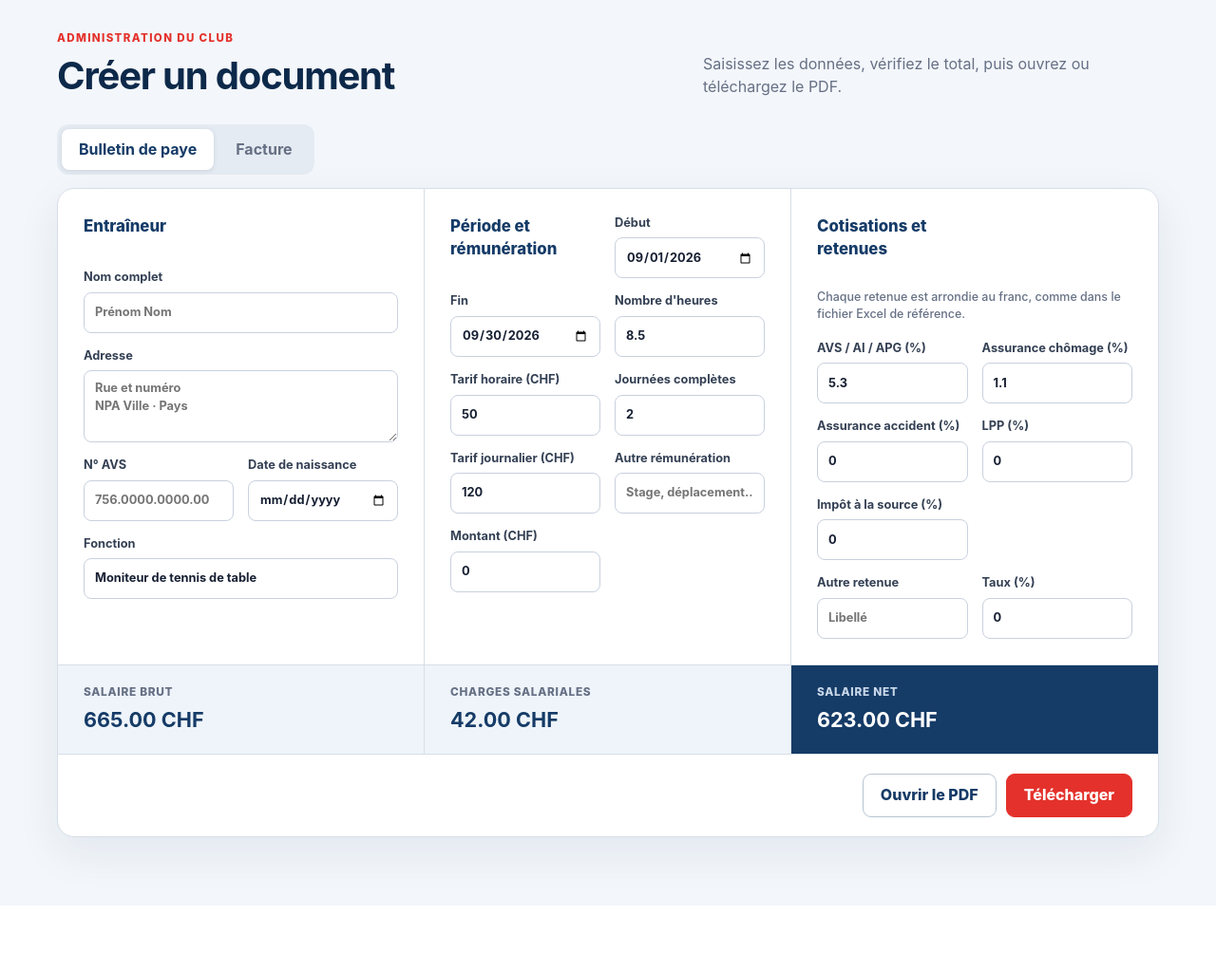
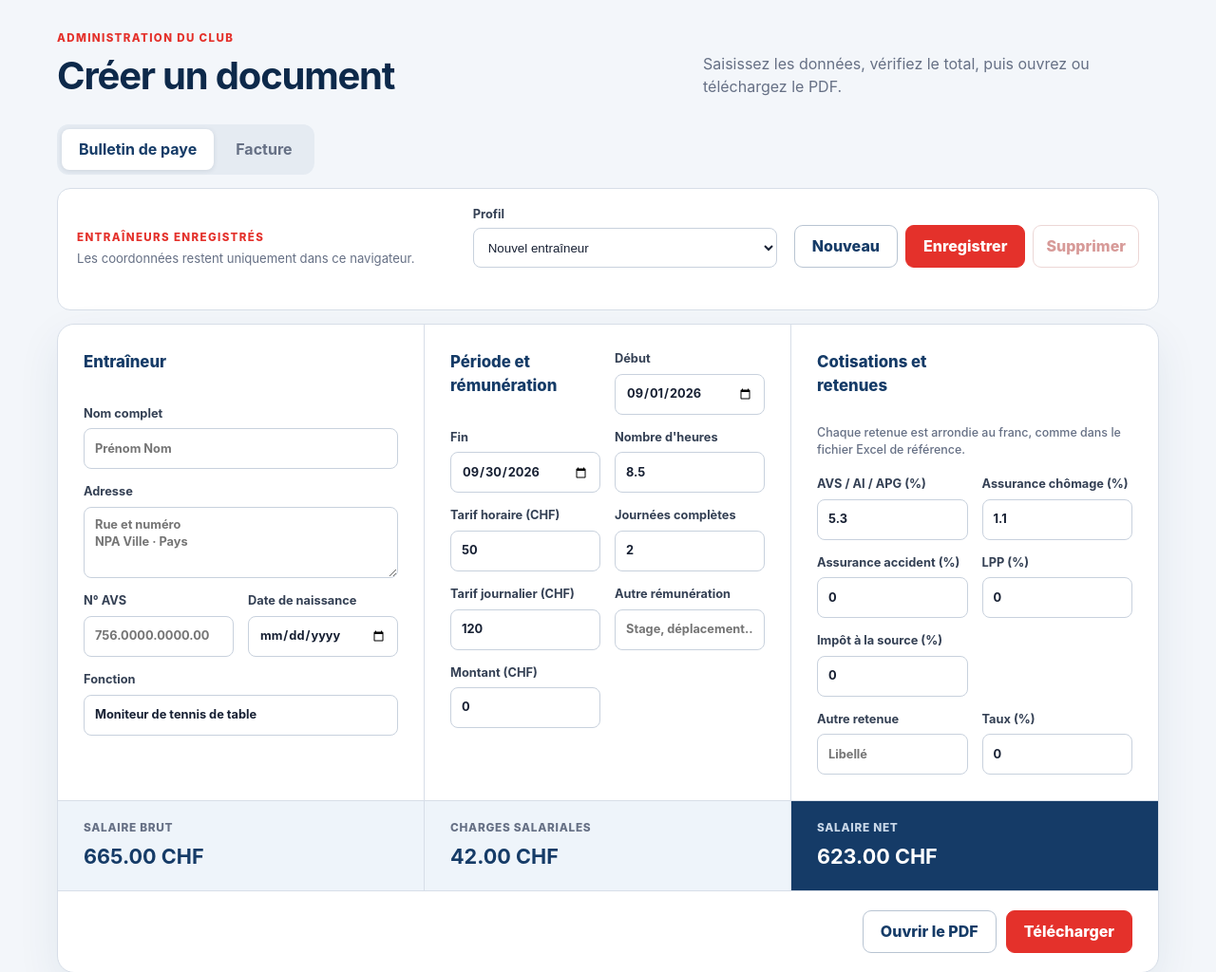
Before and after one commit to grigolet/meyrin-fiche-paye, a Flask app: page / in a window 1280 px wide. Shown: the part 76-1100 px from the top of the page at 95% size. Before the commit the page ends 1010 px from the top, so only its background shows below. Run offline with Flask 3, Linux system fonts and the light colour scheme.

Commit message:
Add reusable trainer profiles

```diff
--- a/static/app.js
+++ b/static/app.js
@@ -3,6 +3,79 @@ const number = (value) => {
   return Number.isFinite(parsed) ? parsed : 0;
 };
 const chf = (value) => `${value.toFixed(2)} CHF`;
+const PROFILE_KEY = "meyrinCTT.trainerProfiles.v1";
+
+const profileSelect = document.getElementById("trainer-profile");
+const profileStatus = document.getElementById("profile-status");
+const deleteProfileButton = document.getElementById("delete-profile");
+
+function loadProfiles() {
+  try {
+    const value = JSON.parse(localStorage.getItem(PROFILE_KEY) || "[]");
+    return Array.isArray(value) ? value : [];
+  } catch (_) {
+    profileStatus.textContent = "Impossible de lire les profils enregistrés dans ce navigateur.";
+    return [];
+  }
+}
+
+function storeProfiles(profiles) {
+  try {
+    localStorage.setItem(PROFILE_KEY, JSON.stringify(profiles));
+    return true;
+  } catch (_) {
+    profileStatus.textContent = "Le navigateur n'autorise pas l'enregistrement local.";
+    return false;
+  }
+}
+
+let profiles = loadProfiles();
+
+function renderProfiles(selectedId = "") {
+  profileSelect.replaceChildren(new Option("Nouvel entraîneur", ""));
+  [...profiles]
+    .sort((a, b) => a.name.localeCompare(b.name, "fr"))
+    .forEach((profile) => profileSelect.add(new Option(profile.name, profile.id)));
+  profileSelect.value = selectedId;
+  deleteProfileButton.disabled = !selectedId;
+}
+
+function activeDocumentType() {
+  return document.getElementById("invoice").classList.contains("active") ? "invoice" : "salary";
+}
+
+function currentProfile(existing = {}) {
+  const invoiceActive = activeDocumentType() === "invoice";
+  const sharedName = invoiceActive ? invoiceForm.invoice_trainer_name.value : salaryForm.trainer_name.value;
+  const sharedAddress = invoiceActive ? invoiceForm.invoice_trainer_address.value : salaryForm.trainer_address.value;
+  return {
+    ...existing,
+    name: sharedName.trim(),
+    address: sharedAddress.trim(),
+    avsNumber: salaryForm.avs_number.value.trim(),
+    birthDate: salaryForm.birth_date.value,
+    role: salaryForm.role.value.trim(),
+    iban: invoiceForm.iban.value.trim(),
+  };
+}
+
+function applyProfile(profile) {
+  salaryForm.trainer_name.value = profile.name || "";
+  salaryForm.trainer_address.value = profile.address || "";
+  salaryForm.avs_number.value = profile.avsNumber || "";
+  salaryForm.birth_date.value = profile.birthDate || "";
+  salaryForm.role.value = profile.role || "Moniteur de tennis de table";
+  invoiceForm.invoice_trainer_name.value = profile.name || "";
+  invoiceForm.invoice_trainer_address.value = profile.address || "";
+  invoiceForm.iban.value = profile.iban || "";
+}
+
+function clearProfileFields() {
+  applyProfile({ role: "Moniteur de tennis de table" });
+  profileSelect.value = "";
+  deleteProfileButton.disabled = true;
+  profileStatus.textContent = "Nouveau profil prêt à être saisi.";
+}
 
 document.querySelectorAll(".tab").forEach((button) => {
   button.addEventListener("click", () => {
@@ -38,6 +111,50 @@ function updateInvoice() {
 }
 invoiceForm.addEventListener("input", updateInvoice);
 
+profileSelect.addEventListener("change", () => {
+  const profile = profiles.find((item) => item.id === profileSelect.value);
+  if (!profile) {
+    clearProfileFields();
+    return;
+  }
+  applyProfile(profile);
+  deleteProfileButton.disabled = false;
+  profileStatus.textContent = `Profil « ${profile.name} » chargé.`;
+});
+
+document.getElementById("new-profile").addEventListener("click", clearProfileFields);
+
+document.getElementById("save-profile").addEventListener("click", () => {
+  const selected = profiles.find((item) => item.id === profileSelect.value);
+  const profile = currentProfile(selected || {});
+  if (!profile.name) {
+    profileStatus.textContent = "Saisissez le nom de l'entraîneur avant d'enregistrer.";
+    const nameField = activeDocumentType() === "invoice" ? invoiceForm.invoice_trainer_name : salaryForm.trainer_name;
+    nameField.focus();
+    return;
+  }
+  if (selected) {
+    Object.assign(selected, profile);
+  } else {
+    profile.id = globalThis.crypto?.randomUUID?.() || `${Date.now()}-${Math.random().toString(16).slice(2)}`;
+    profiles.push(profile);
+  }
+  if (!storeProfiles(profiles)) return;
+  applyProfile(profile);
+  renderProfiles(profile.id);
+  profileStatus.textContent = `Profil « ${profile.name} » enregistré.`;
+});
+
+deleteProfileButton.addEventListener("click", () => {
+  const profile = profiles.find((item) => item.id === profileSelect.value);
+  if (!profile || !window.confirm(`Supprimer le profil « ${profile.name} » de ce navigateur ?`)) return;
+  profiles = profiles.filter((item) => item.id !== profile.id);
+  if (!storeProfiles(profiles)) return;
+  renderProfiles();
+  clearProfileFields();
+  profileStatus.textContent = `Profil « ${profile.name} » supprimé.`;
+});
+
 document.getElementById("add-line").addEventListener("click", () => {
   const source = document.querySelector(".invoice-line");
   const clone = source.cloneNode(true);
@@ -62,3 +179,4 @@ document.getElementById("invoice-lines").addEventListener("click", (event) => {
 
 updateSalary();
 updateInvoice();
+renderProfiles();
--- a/static/style.css
+++ b/static/style.css
@@ -29,6 +29,16 @@ button, input, textarea { font: inherit; }
 .tabs { display: flex; gap: 5px; padding: 5px; width: fit-content; background: #e5ebf2; border-radius: 12px; margin-bottom: 14px; }
 .tab { border: 0; background: transparent; color: var(--muted); padding: 10px 18px; border-radius: 8px; cursor: pointer; font-weight: 700; }
 .tab.active { background: var(--paper); color: var(--blue); box-shadow: 0 1px 5px rgba(22, 39, 63, .12); }
+.profiles { display: grid; grid-template-columns: minmax(220px, 1fr) minmax(220px, 320px) auto; align-items: end; gap: 18px; margin-bottom: 14px; padding: 18px 20px; background: var(--paper); border: 1px solid var(--line); border-radius: 14px; }
+.profile-copy p { margin: 0; }
+.profile-copy p:last-child { margin-top: 5px; color: var(--muted); font-size: .82rem; }
+.profile-picker { gap: 5px; }
+.profile-picker select { min-height: 42px; width: 100%; border: 1px solid #c8d1dd; border-radius: 8px; padding: 8px 34px 8px 11px; background: #fff; color: var(--ink); }
+.profile-actions { display: flex; gap: 8px; }
+button.compact { min-height: 42px; padding: 8px 13px; }
+button.danger { min-height: 42px; padding: 8px 13px; border: 1px solid #d6a7a5; border-radius: 9px; background: #fff; color: #a8211d; font-weight: 800; cursor: pointer; }
+button.danger:disabled { opacity: .45; cursor: not-allowed; }
+.profile-status { grid-column: 1 / -1; min-height: 1.2em; margin: -7px 0 0; color: var(--muted); font-size: .78rem; }
 .panel { display: none; }
 .panel.active { display: block; }
 form { background: var(--paper); border: 1px solid var(--line); border-radius: 18px; box-shadow: 0 16px 45px rgba(21, 59, 103, .08); overflow: hidden; }
@@ -63,6 +73,8 @@ button.secondary { background: #fff; border: 1px solid #b8c4d2; color: var(--blu
 .remove-line { height: 43px; border: 1px solid var(--line); border-radius: 8px; background: white; color: var(--muted); font-size: 1.4rem; cursor: pointer; }
 .error-card { width: min(560px, calc(100% - 32px)); margin: 12vh auto; padding: 36px; background: white; border: 1px solid var(--line); border-radius: 18px; box-shadow: 0 18px 50px rgba(21, 59, 103, .1); }
 @media (max-width: 900px) {
+  .profiles { grid-template-columns: 1fr 1fr; }
+  .profile-copy { grid-column: 1 / -1; }
   .form-grid { grid-template-columns: 1fr; }
   fieldset { border-right: 0; border-bottom: 1px solid var(--line); }
   .intro { display: block; }
@@ -78,6 +90,10 @@ button.secondary { background: #fff; border: 1px solid #b8c4d2; color: var(--blu
   .privacy { max-width: 118px; text-align: center; }
   .tabs { width: 100%; }
   .tab { flex: 1; padding-inline: 8px; }
+  .profiles { grid-template-columns: 1fr; padding: 17px; }
+  .profile-copy, .profile-picker, .profile-actions { grid-column: 1; }
+  .profile-actions { display: grid; grid-template-columns: 1fr 1fr; }
+  .profile-actions #delete-profile { grid-column: 1 / -1; }
   fieldset, .line-items { padding: 21px 18px; }
   .summary { grid-template-columns: 1fr; }
   .summary div { flex-direction: row; align-items: center; justify-content: space-between; border-right: 0; border-bottom: 1px solid var(--line); padding: 15px 18px; }
--- a/templates/index.html
+++ b/templates/index.html
@@ -30,6 +30,24 @@
       <button class="tab active" type="button" data-tab="salary">Bulletin de paye</button>
       <button class="tab" type="button" data-tab="invoice">Facture</button>
     </nav>
+
+    <section class="profiles" aria-labelledby="profiles-title">
+      <div class="profile-copy">
+        <p class="eyebrow" id="profiles-title">ENTRAÎNEURS ENREGISTRÉS</p>
+        <p>Les coordonnées restent uniquement dans ce navigateur.</p>
+      </div>
+      <label class="profile-picker">Profil
+        <select id="trainer-profile">
+          <option value="">Nouvel entraîneur</option>
+        </select>
+      </label>
+      <div class="profile-actions">
+        <button type="button" class="secondary compact" id="new-profile">Nouveau</button>
+        <button type="button" class="primary compact" id="save-profile">Enregistrer</button>
+        <button type="button" class="danger compact" id="delete-profile" disabled>Supprimer</button>
+      </div>
+      <p class="profile-status" id="profile-status" role="status" aria-live="polite"></p>
+    </section>
 
     <section id="salary" class="panel active">
       <form action="/salary-slip.pdf" method="post" target="_blank" data-calculator="salary">
```
Also changed, not shown: tests/test_app.py (+4 -1 lines), README.md.
